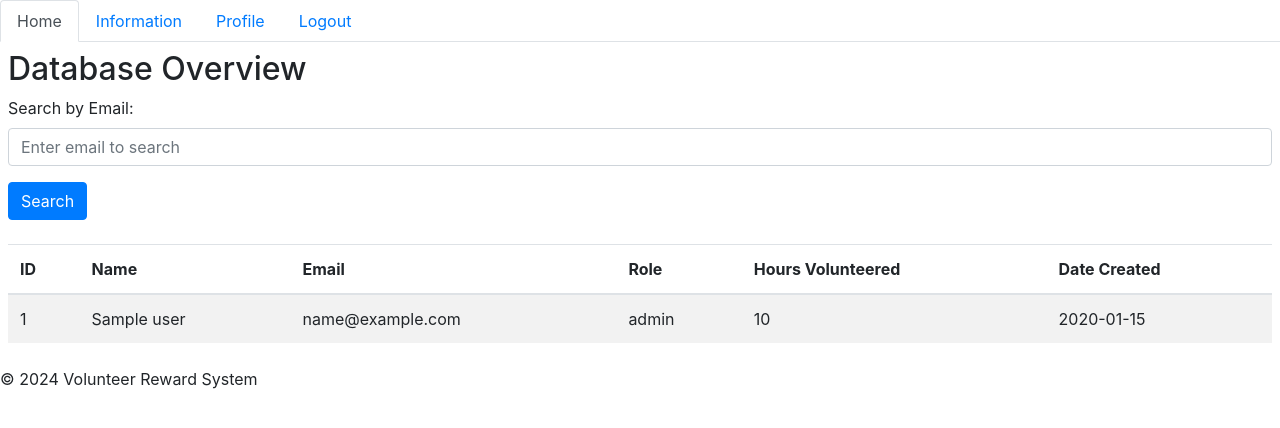
After one commit to brown-eric/volunteer-recognition-system, a Flask app: template templates/view_database.html in a window 1280 px wide. The commit adds this page. Shown: the top 428 px of the page. Run offline with Flask 3, Linux system fonts and the light colour scheme; the template is opened without the code that fills it: most values are stand-ins (such as "Sample title", 1, 10 or a date in 2020); some libraries are stand-ins or nearby versions.

Commit message:
Added a remove user function and view database function for admins

```diff
--- a/app/forms.py
+++ b/app/forms.py
@@ -56,3 +56,7 @@ class AddHoursForm(FlaskForm):
     email = StringField('User Email', validators=[DataRequired(), Email()])
     hours = IntegerField('Hours to Add', validators=[DataRequired(), NumberRange(min=1, message="Hours must be greater than 0")])
     submit = SubmitField('Add Hours')
+
+class RemoveUserForm(FlaskForm):
+    email = StringField('User Email', validators=[DataRequired(), Email()])
+    submit = SubmitField('Remove User')
--- a/templates/base.html
+++ b/templates/base.html
@@ -32,7 +32,7 @@
             <a class="nav-link" href="{{ url_for('routes.login') }}">Login</a>
         </li>
     {% else %}
-        {% if current_user.role != 'volunteering organization' %}
+        {% if current_user.role == 'volunteer' %}
             <li class="nav-item">
                 <a class="nav-link" href="{{ url_for('routes.rewards') }}">My Rewards</a>
             </li>
@@ -45,8 +45,16 @@
                 <a class="nav-link" href="{{ url_for('routes.add_hours') }}">Add Hours</a>
             </li>
         {% endif %}
+        {% if current_user.role == 'admin' %}
+            <li class="nav-item">
+                <a class="nav-link" href="{{ url_for('routes.remove_user') }}">Admin - Remove User</a>
+            <li>
+            <li class="nav-item">
+                <a class="nav-link" href="{{ url_for('routes.view_database') }}">Admin - View Database</a>
+            <li>
+        {% endif %}
         <li class="nav-item">
-            <a class="nav-link" href="{{ url_for('routes.logout') }}">Logout</a>
+                <a class="nav-link" href="{{ url_for('routes.logout') }}">Logout</a>
         </li>
     {% endif %}
 </ul>
--- /dev/null
+++ b/templates/view_database.html
@@ -0,0 +1,46 @@
+{% extends 'base.html' %}
+
+{% block title %}View Database{% endblock %}
+
+{% block content %}
+    <h2>Database Overview</h2>
+
+    <form method="POST" action="{{ url_for('routes.view_database') }}">
+        <div class="form-group">
+            <label for="search_email">Search by Email:</label>
+            <input type="text" name="search_email" id="search_email" class="form-control" placeholder="Enter email to search">
+        </div>
+        <button type="submit" class="btn btn-primary">Search</button>
+    </form>
+
+    <br>
+
+    <table class="table table-striped">
+        <thead>
+            <tr>
+                <th>ID</th>
+                <th>Name</th>
+                <th>Email</th>
+                <th>Role</th>
+                <th>Hours Volunteered</th>
+                <th>Date Created</th>
+            </tr>
+        </thead>
+        <tbody>
+            {% for user in users %}
+                <tr>
+                    <td>{{ user.id }}</td>
+                    <td>{{ user.name }}</td>
+                    <td>{{ user.email }}</td>
+                    <td>{{ user.role }}</td>
+                    <td>{{ user.hours_volunteered }}</td>
+                    <td>{{ user.created_date.strftime('%Y-%m-%d') }}</td>
+                </tr>
+            {% else %}
+                <tr>
+                    <td colspan="6">No users found in the database.</td>
+                </tr>
+            {% endfor %}
+        </tbody>
+    </table>
+{% endblock %}
```
Also changed, not shown: app/routes.py (+40 -0 lines), templates/remove_user.html (added, +20 -0 lines).
